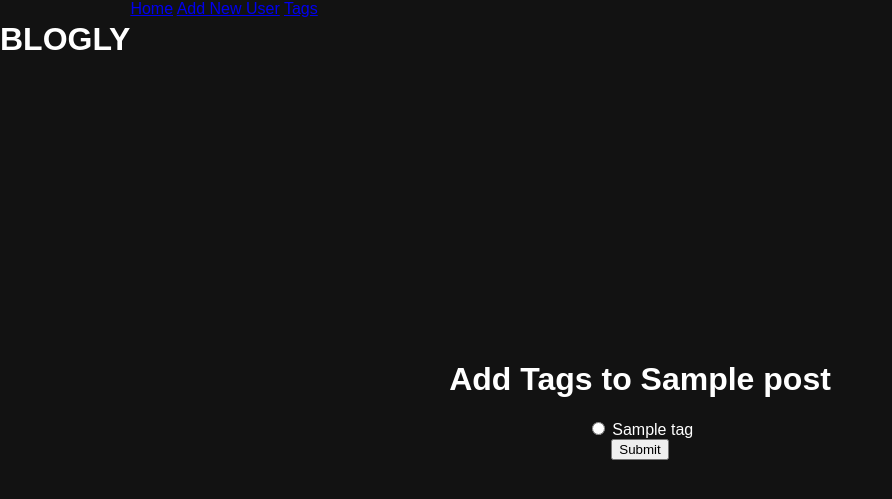
After one commit to BBtxt/flask-sql-blogly, a Flask app: page /1/posts/1/add_tags in a window 1280 px wide. The commit adds this page. Shown: the top 499 px of the page, without its empty margins (0-892 px from the left). Run offline with Flask 3, Linux system fonts and the light colour scheme; tables that the repository leaves empty hold one stand-in row (values such as "Sample post").

Commit message:
Add post and tag functionality to app.py and update new_post.html and post.html templates

```diff
--- a/app.py
+++ b/app.py
@@ -87,24 +87,10 @@ def new_post(id):
 
 @app.route('/<int:id>/posts/new', methods=["POST"])
 def new_post_post(id):
-    ### Add post to database
     title = request.form['title']
     content = request.form['content']
     post = Posts(title=title, content=content, user_id=id)
     db.session.add(post)
-    db.session.commit()
-
-    ### Add tag to database
-    post_id = post.id  # get the post ID after committing the session
-
-    # Get the list of tag IDs from the form data
-    tag_ids = request.form.getlist('tags')
-
-    # Create a new PostTag for each tag
-    for tag_id in tag_ids:
-        post_tag = Post_tag(post_id=post_id, tag_id=tag_id)
-        db.session.add(post_tag)
-
     db.session.commit()
     return redirect(f'/{id}')
 
@@ -140,7 +126,6 @@ def delete_post(u_id, post_id):
 ###########################Tags###############################
 
 
-
 @app.route("/tags")
 def all_tags():
     tags = Tags.query.all()
@@ -157,3 +142,19 @@ def create_tag_post():
     db.session.add(tag)
     db.session.commit()
     return redirect('/tags')
+
+@app.route("/<int:u_id>/posts/<int:post_id>/add_tags")
+def add_tags(u_id, post_id):
+    post = Posts.query.get_or_404(post_id)
+    tags = Tags.query.all()
+    return render_template('add_tags.html', post=post, tags=tags)
+
+@app.route("/<int:u_id>/posts/<int:post_id>/add_tags", methods=["POST"])
+def add_tags_post(u_id, post_id):
+    tags = request.form.getlist('tags')
+    for tag in tags:
+        post_tag = Post_tag(post_id=post_id, tag_id=tag)
+        db.session.add(post_tag)
+        db.session.commit()
+
+    return redirect(f'/{u_id}/posts/{post_id}')
--- /dev/null
+++ b/templates/add_tags.html
@@ -0,0 +1,16 @@
+{% extends "base.html" %}
+
+{% block content %}
+    <h1>Add Tags to {{post.title}}</h1>
+    <form method="POST">
+        <div class="form-group">
+            {% for tag in tags %}
+            <input type="radio" name="tag" value="{{ tag.id }}">
+            <label for="{{ tag.id }}">{{ tag.name }}</label><br>
+        {% endfor %}
+        </div>
+        <input type="hidden" name="post_id" value="{{ post.id }}">
+        <button type="submit" class="btn btn-primary">Submit</button>
+    </form>
+
+{% endblock %}
--- a/templates/new_post.html
+++ b/templates/new_post.html
@@ -11,12 +11,6 @@
             <label for="content">Content</label>
             <textarea class="form-control" id="content" name="content" required></textarea>
         </div>
-        <div>
-            {% for tag in tags %}
-            <input type="radio" name="tag" value="{{ tag.id }}">
-            <label for="{{ tag.id }}">{{ tag.name }}</label><br>
-        {% endfor %}
-        </div>
         <input type="hidden" name="user_id" value="{{ user.id }}">
         <button type="submit" class="btn btn-primary">Submit</button>
     </form>
--- a/templates/post.html
+++ b/templates/post.html
@@ -9,6 +9,8 @@
                 <a href="/tags/{{tag.id}}">{{tag.name}}</a>
             {% endfor %}
         <p>Created on: {{ date}} by: {{user.first_name}}</p>
+        <form action = "/{{user.id}}/posts/{{post.id}}/add_tags">
+            <input type="submit" value="AddTags">
         <form action="/{{user.id}}/posts/{{post.id}}/edit">
             <input type="submit" value="Edit Post" />
         </form>
```
